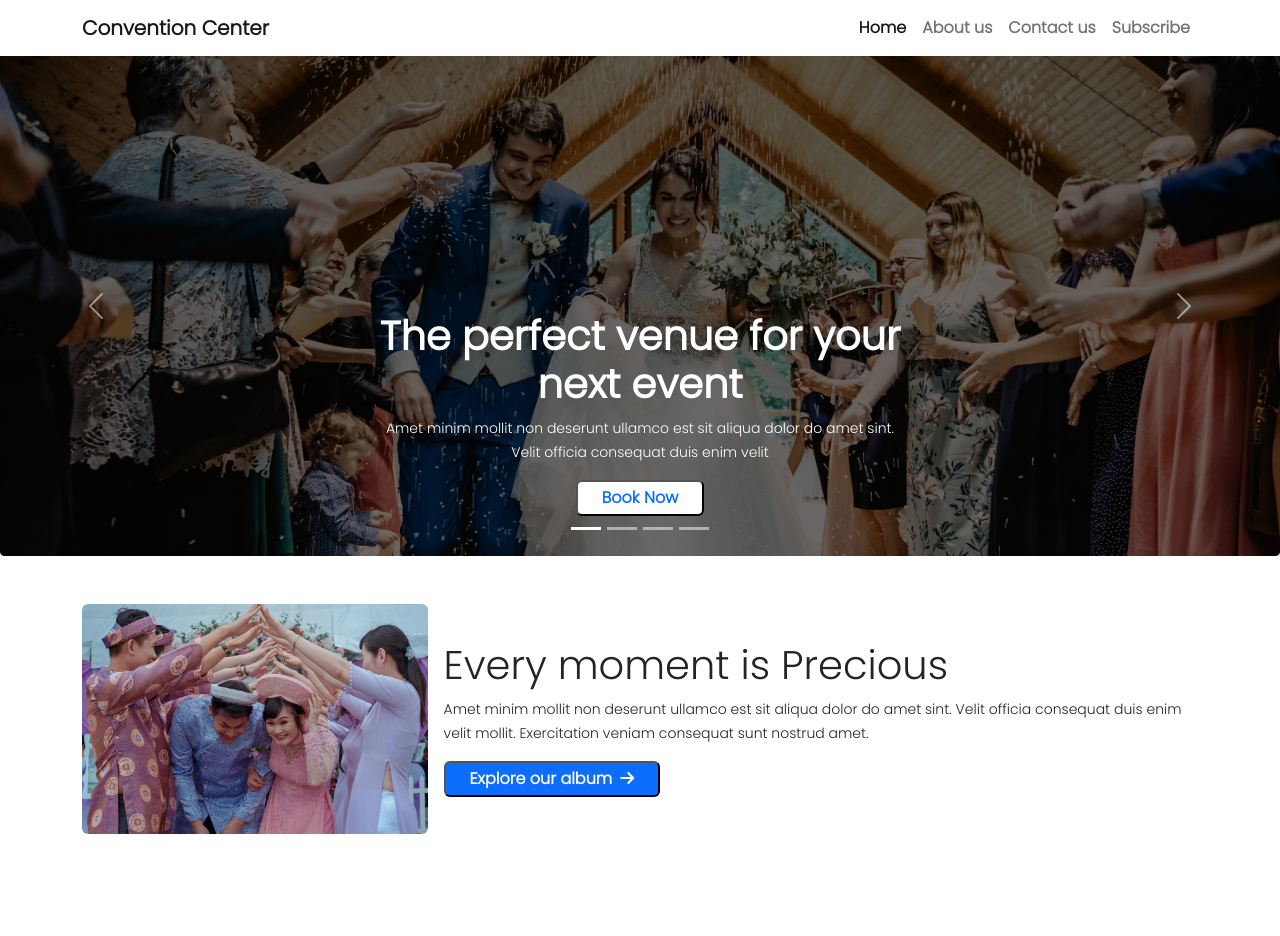
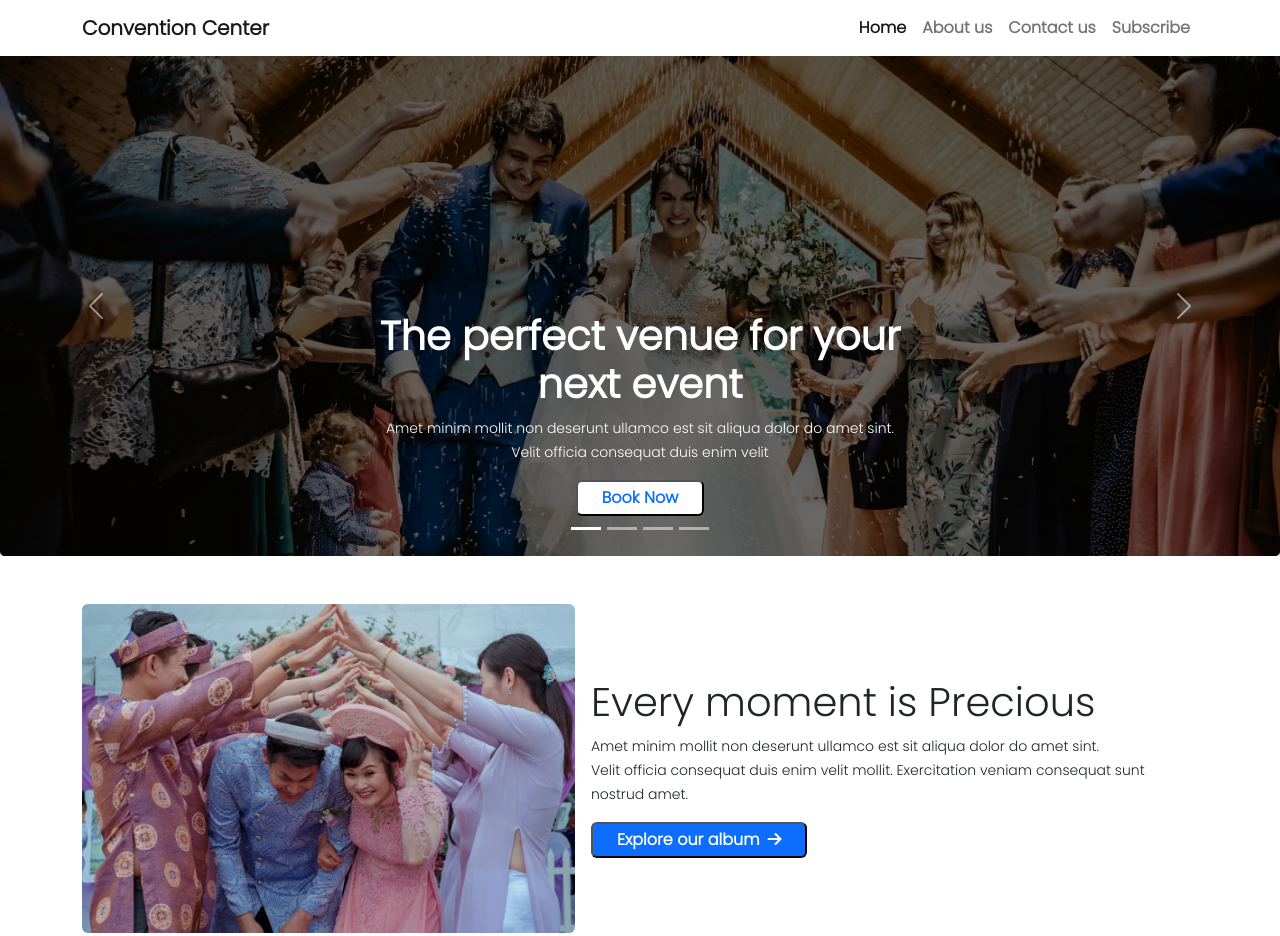
Before and after one commit to Das203web-dev/convention-center, a plain HTML site: page index.html in a window 1280 px wide. Before the commit the page ends 882 px from the top, so only its background shows below. Drawn offline with Linux system fonts and the light colour scheme.

Commit message:
text aligned

```diff
--- a/index.html
+++ b/index.html
@@ -158,7 +158,7 @@
             </div>
             <div class="text-center text-md-center text-xl-start my-3 mx-3">
                 <h1>Every moment is Precious </h1>
-                <p><small>Amet minim mollit non deserunt ullamco est sit aliqua dolor do amet sint. Velit
+                <p><small>Amet minim mollit non deserunt ullamco est sit aliqua dolor do amet sint. <br> Velit
                         officia
                         consequat duis enim velit mollit. Exercitation veniam consequat sunt nostrud amet.</small>
                 </p>
```
